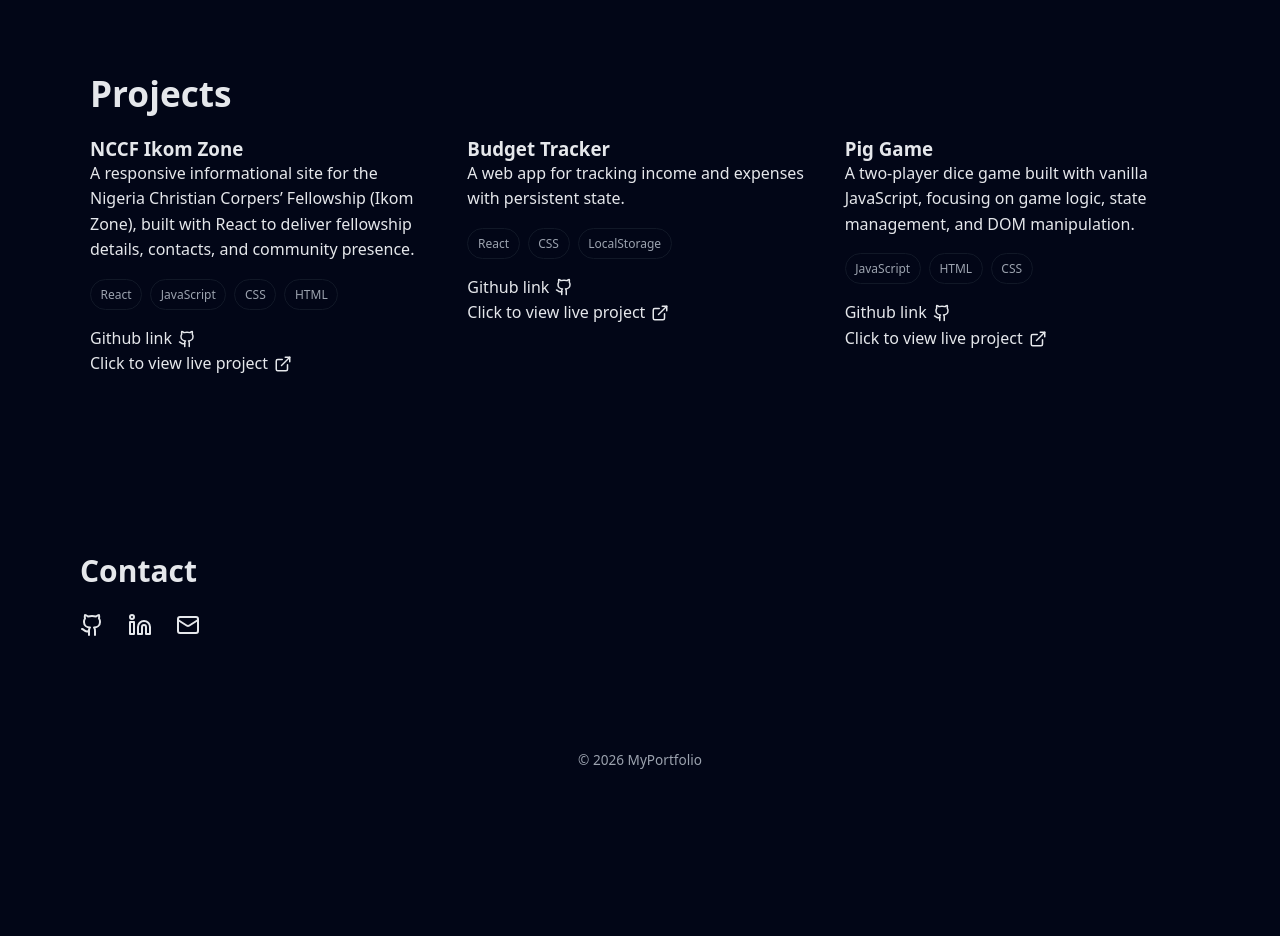
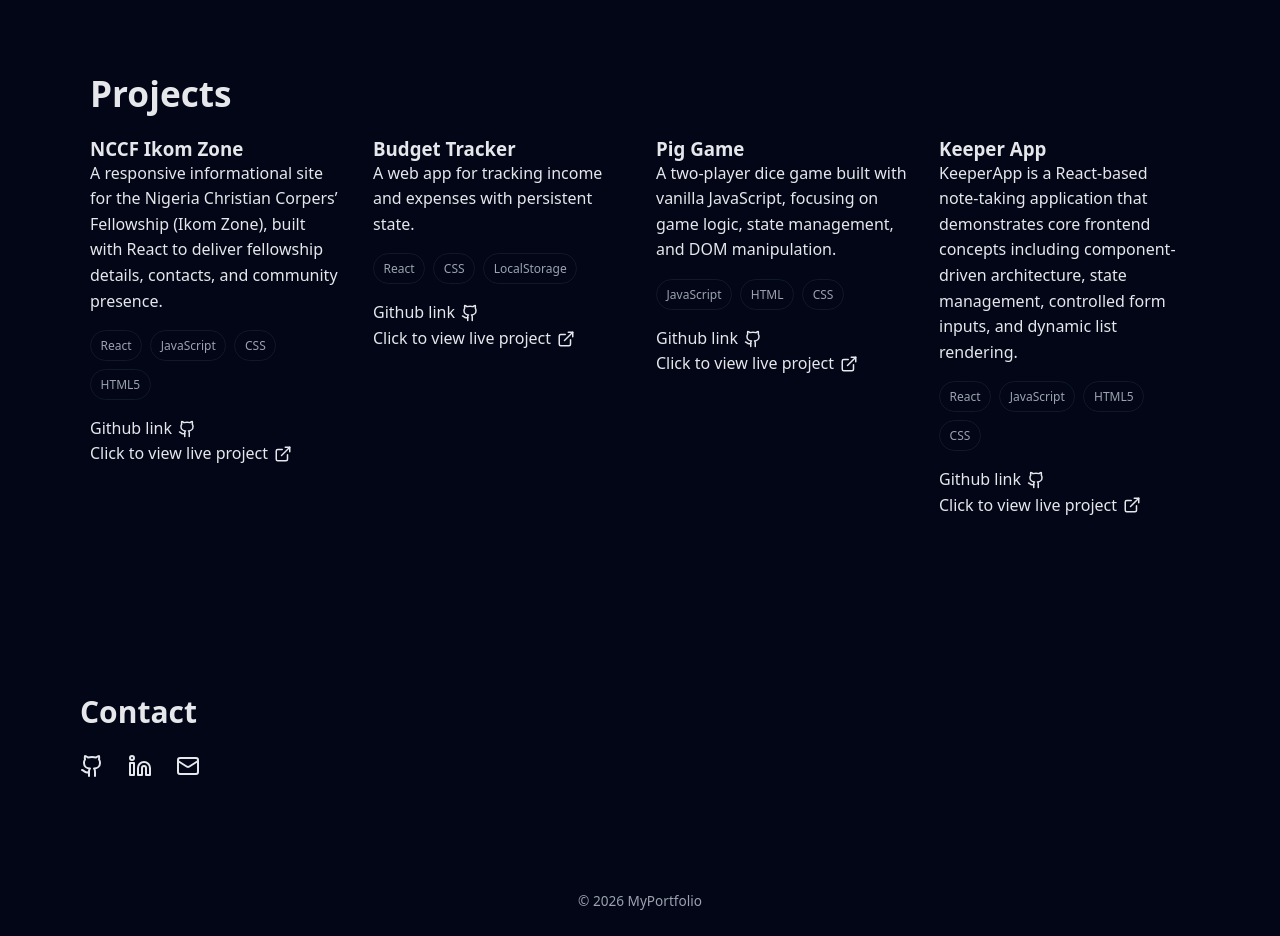
Before and after one commit to feranmi-idowu/My-Portfolio, a React (Vite) app: page / in a window 1280 px wide. Shown: the part 1100-2036 px from the top of the page. Before the commit the page ends 1894 px from the top, so only its background shows below. Built offline with nearby package versions, Linux system fonts and the light colour scheme.

Commit message:
keeperApp

```diff
--- a/src/components/project.jsx
+++ b/src/components/project.jsx
@@ -7,7 +7,7 @@ function Projects() {
       id: 1,
       title: "NCCF Ikom Zone",
       description: "A responsive informational site for the Nigeria Christian Corpers’ Fellowship (Ikom Zone), built with React to deliver fellowship details, contacts, and community presence.",
-      stack: ["React", "JavaScript", "CSS", "HTML"],
+      stack: ["React", "JavaScript", "CSS", "HTML5"],
       live: "https://nccf-ikom-zone.vercel.app/",
       github: "https://github.com/feranmi-idowu/NCCF-IkomZone",
     },
@@ -26,6 +26,14 @@ function Projects() {
       stack: ["JavaScript", "HTML", "CSS"],
       live: "https://pigggame.vercel.app/" ,
       github: "https://github.com/feranmi-idowu/budgety",
+    },
+    {
+      id: 4,
+      title: "Keeper App",
+      description: "KeeperApp is a React-based note-taking application that demonstrates core frontend concepts including component-driven architecture, state management, controlled form inputs, and dynamic list rendering.",
+      stack: ["React","JavaScript", "HTML5", "CSS"],
+      live: "https://note-keeper-liart-eight.vercel.app/" ,
+      github: "https://github.com/feranmi-idowu/NoteKeeper",
     },
   ];
 
```
